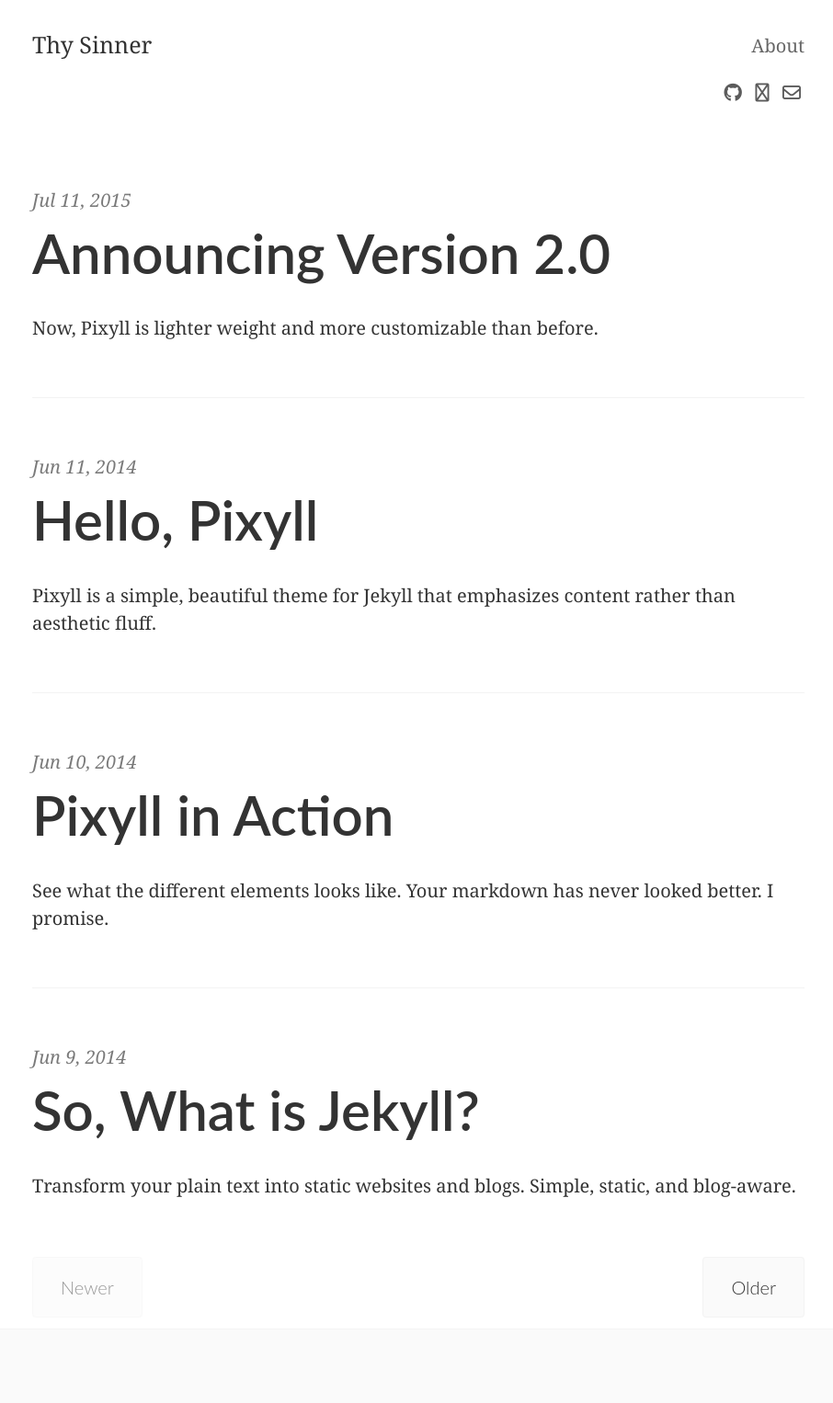
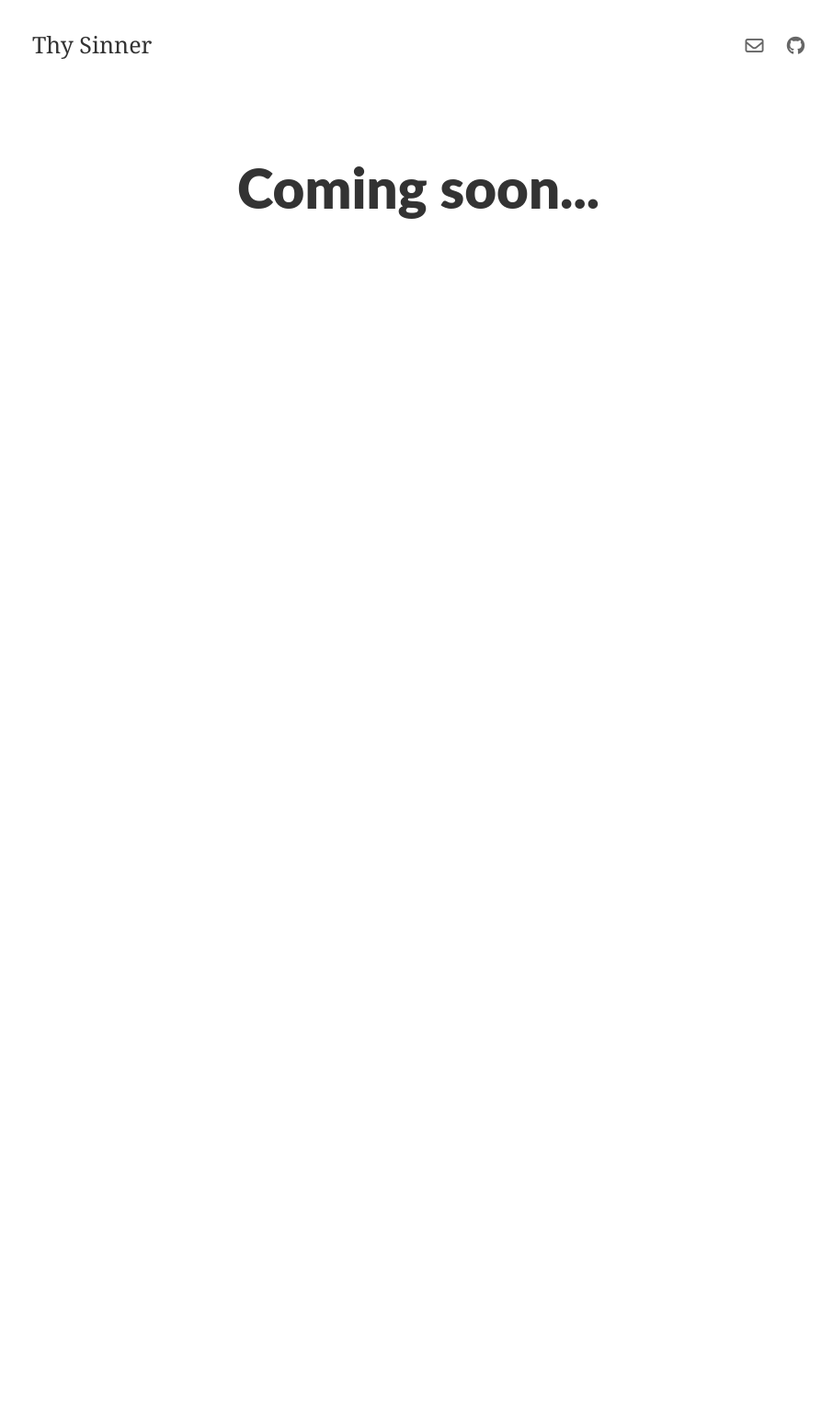
Before and after one commit to ThySinner/thysinner.github.io, a Jekyll site: the page built from index.html, in a window 1280 px wide. Shown: the whole page at 92% size, without its empty margins (185-1091 px from the left). Built offline with Jekyll 4.4.1, drawn with Linux system fonts in a browser that asks for light colours; nearby versions of some CDN libraries; the list of posts is cut into pages by our own code; after the commit the page ends 900 px from its top, so only the background shows below that.

Commit message:
update appearance

```diff
--- a/_config.yml
+++ b/_config.yml
@@ -6,6 +6,7 @@ email:       dawnshepherd0909@gmail.com
 baseurl:     ""
 url:         ""
 date_format: "%b %-d, %Y"
+incremental: true
 
 # Google services
 google_verification:
--- a/_includes/header.html
+++ b/_includes/header.html
@@ -6,9 +6,6 @@
         {% include navigation.html %}
       </nav>
       <div class="clearfix"></div>
-      {% if site.show_social_icons %}
-        {% include social_links.html %}
-      {% endif %}
     </div>
   </div>
 </header>
--- a/_includes/navigation.html
+++ b/_includes/navigation.html
@@ -1,10 +1,16 @@
+<!--
 {% for page in site.pages %}
     {% if page.tags contains "about" %}
         <a href="{{ page.url }}">{{ page.title }}</a>
     {% endif %}
 {% endfor %}
+
 {% for page in site.pages %}
     {% if page.tags contains "contact" %}
         <a href="{{ page.url }}">{{ page.title }}</a>
     {% endif %}
 {% endfor %}
+-->
+
+<a class="fa fa-envelope" href="mailto:{{ site.email }}"></a>
+<a class="fa fa-github" href="https://github.com/{{ site.github_username }}"></a>
--- a/_layouts/default.html
+++ b/_layouts/default.html
@@ -32,6 +32,6 @@
     </div>
   </div>
 
-  {% include footer.html %}
+  <!-- {% include footer.html %} -->
 </body>
 </html>
--- a/_posts/2014-06-09-so-what-is-jekyll.md
+++ /dev/null
@@ -1,17 +0,0 @@
----
-layout:     post
-title:      So, What is Jekyll?
-date:       2014-06-09 12:32:18
-summary:    Transform your plain text into static websites and blogs. Simple, static, and blog-aware.
-categories: jekyll pixyll
----
-
-Jekyll is a tool for transforming your plain text into static websites and
-blogs. It is simple, static, and blog-aware. Jekyll uses the
-[Liquid](http://docs.shopify.com/themes/liquid-basics) templating
-language and has builtin [Markdown](http://daringfireball.net/projects/markdown/)
-and [Textile](http://en.wikipedia.org/wiki/Textile_(markup_language)) support.
-
-It also ties in nicely to [Github Pages](https://pages.github.com/).
-
-Learn more about Jekyll on their [website](http://jekyllrb.com/).
--- a/_posts/2014-06-10-see-pixyll-in-action.md
+++ /dev/null
@@ -1,135 +0,0 @@
----
-layout:     post
-title:      Pixyll in Action
-date:       2014-06-10 12:31:19
-summary:    See what the different elements looks like. Your markdown has never looked better. I promise.
-categories: jekyll pixyll
----
-
-There is a significant amount of subtle, yet precisely calibrated, styling to ensure
-that your content is emphasized while still looking aesthetically pleasing.
-
-All links are easy to [locate and discern](#), yet don't detract from the [harmony
-of a paragraph](#). The _same_ goes for italics and __bold__ elements. Even the the strikeout
-works if <del>for some reason you need to update your post</del>. For consistency's sake,
-<ins>The same goes for insertions</ins>, of course.
-
-### Code, with syntax highlighting
-
-Here's an example of some ruby code with line anchors.
-
-{% highlight ruby lineanchors %}
-# The most awesome of classes
-class Awesome < ActiveRecord::Base
-  include EvenMoreAwesome
-
-  validates_presence_of :something
-  validates :email, email_format: true
-
-  def initialize(email, name = nil)
-    self.email = email
-    self.name = name
-    self.favorite_number = 12
-    puts 'created awesomeness'
-  end
-
-  def email_format
-    email =~ /\S+@\S+\.\S+/
-  end
-end
-{% endhighlight %}
-
-Here's some CSS:
-
-{% highlight css %}
-.foobar {
-  /* Named colors rule */
-  color: tomato;
-}
-{% endhighlight %}
-
-Here's some JavaScript:
-
-{% highlight js %}
-var isPresent = require('is-present')
-
-module.exports = function doStuff(things) {
-  if (isPresent(things)) {
-    doOtherStuff(things)
-  }
-}
-{% endhighlight %}
-
-Here's some HTML:
-
-{% highlight html %}
-<div class="m0 p0 bg-blue white">
-  <h3 class="h1">Hello, world!</h3>
-</div>
-{% endhighlight %}
-
-# Headings!
-
-They're responsive, and well-proportioned (in `padding`, `line-height`, `margin`, and `font-size`).
-They also heavily rely on the awesome utility, [BASSCSS](http://www.basscss.com/).
-
-##### They draw the perfect amount of attention
-
-This allows your content to have the proper informational and contextual hierarchy. Yay.
-
-### There are lists, too
-
-  * Apples
-  * Oranges
-  * Potatoes
-  * Milk
-
-  1. Mow the lawn
-  2. Feed the dog
-  3. Dance
-
-### Images look great, too
-
-![desk](https://cloud.githubusercontent.com/assets/1424573/3378137/abac6d7c-fbe6-11e3-8e09-55745b6a8176.png)
-
-_![desk](https://cloud.githubusercontent.com/assets/1424573/3378137/abac6d7c-fbe6-11e3-8e09-55745b6a8176.png)_
-
-
-### There are also pretty colors
-
-Also the result of [BASSCSS](http://www.basscss.com/), you can <span class="bg-dark-gray white">highlight</span> certain components
-of a <span class="red">post</span> <span class="mid-gray">with</span> <span class="green">CSS</span> <span class="orange">classes</span>.
-
-I don't recommend using blue, though. It looks like a <span class="blue">link</span>.
-
-### Footnotes!
-
-Markdown footnotes are supported, and they look great! Simply put e.g. `[^1]` where you want the footnote to appear,[^1] and then add
-the reference at the end of your markdown.
-
-### Stylish blockquotes included
-
-You can use the markdown quote syntax, `>` for simple quotes.
-
-> Lorem ipsum dolor sit amet, consectetur adipiscing elit. Suspendisse quis porta mauris.
-
-However, you need to inject html if you'd like a citation footer. I will be working on a way to
-hopefully sidestep this inconvenience.
-
-<blockquote>
-  <p>
-    Perfection is achieved, not when there is nothing more to add, but when there is nothing left to take away.
-  </p>
-  <footer><cite title="Antoine de Saint-Exupéry">Antoine de Saint-Exupéry</cite></footer>
-</blockquote>
-
-### There's more being added all the time
-
-Checkout the [Github repository](https://github.com/johnotander/pixyll) to request,
-or add, features.
-
-Happy writing.
-
----
-
-[^1]: Important information that may distract from the main text can go in footnotes.
--- a/_posts/2014-06-11-welcome-to-pixyll.markdown
+++ /dev/null
@@ -1,26 +0,0 @@
----
-layout:     post
-title:      Hello, Pixyll
-date:       2014-06-11 15:31:19
-summary:    Pixyll is a simple, beautiful theme for Jekyll that emphasizes content rather than aesthetic fluff.
-categories: jekyll pixyll
----
-
-Hello.
-
-Pixyll is a simple, beautiful theme for Jekyll that emphasizes content rather than aesthetic fluff. It's mobile _first_, fluidly responsive, and delightfully lightweight.
-
-It's pretty minimal, but leverages large type and drastic contrast to make a statement, on all devices.
-
-<blockquote>
-  <p>
-    Perfection is achieved, not when there is nothing more to add, but when there is nothing left to take away.
-  </p>
-  <footer><cite title="Antoine de Saint-Exupéry">Antoine de Saint-Exupéry</cite></footer>
-</blockquote>
-
-## Where is it?
-
-Checkout the [Github repository](https://github.com/johnotander/pixyll) to download it, request a feature, or report a bug.
-
-It's free, and open source ([MIT](http://opensource.org/licenses/MIT)).
--- a/_posts/2015-07-11-announcing-pixyll-version-2.md
+++ /dev/null
@@ -1,16 +0,0 @@
----
-layout:     post
-title:      Announcing Version 2.0
-date:       2015-07-11
-summary:    Now, Pixyll is lighter weight and more customizable than before.
-categories: jekyll pixyll
----
-
-In an effort to make Pixyll easier to customize and more aesthetically pleasing, we've release version `2.0`.
-
-Pixyll now features:
-
-* Line anchors in code blocks and new syntax highlighting
-* A customizable variables file
-* Modular, and lighter weight CSS
-* No more `max-width` media queries
```
Also changed, not shown: _posts/2014-06-08-pixyll-has-pagination.md (deleted, +0 -9 lines).
